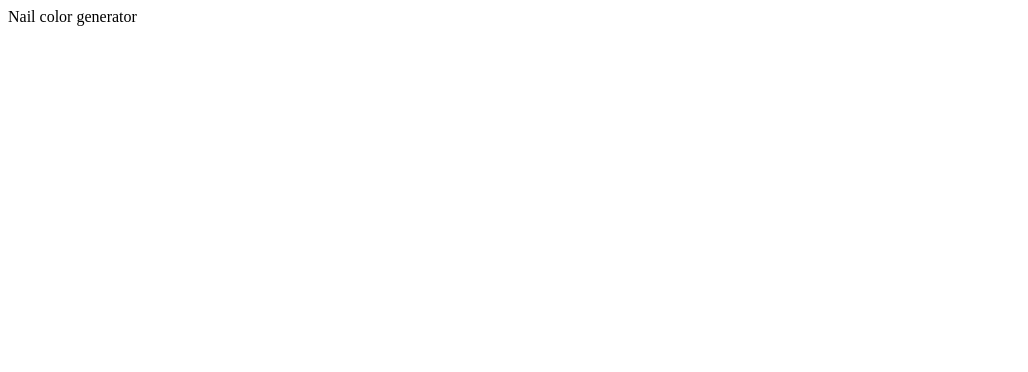
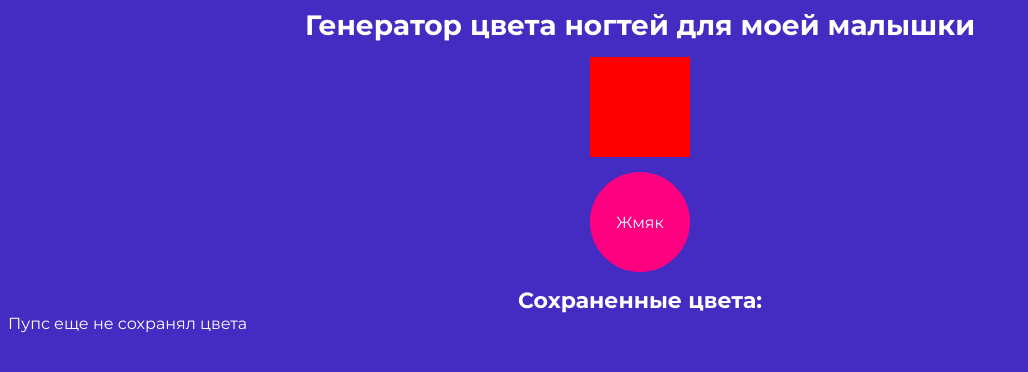
Before and after one commit to MBorkovskiy/nails-color-generator, a React (Vite) app: page / in a window 1280 px wide. Shown: the top 372 px of the page, without its empty margins (0-1028 px from the left). Built offline with nearby package versions, Linux system fonts and the light colour scheme; the HTML template or start-up script is replaced by a standard one.

Commit message:
add content

```diff
--- a/index.html
+++ b/index.html
@@ -4,6 +4,12 @@
     <meta charset="UTF-8" />
     <link rel="icon" type="image/svg+xml" href="/vite.svg" />
     <meta name="viewport" content="width=device-width, initial-scale=1.0" />
+    <link rel="preconnect" href="https://fonts.googleapis.com" />
+    <link rel="preconnect" href="https://fonts.gstatic.com" crossorigin />
+    <link
+      href="https://fonts.googleapis.com/css2?family=Montserrat:ital,wght@0,100..900;1,100..900&display=swap"
+      rel="stylesheet"
+    />
     <title>Nail color generator</title>
   </head>
   <body>
--- a/src/App.css
+++ b/src/App.css
@@ -0,0 +1,36 @@
+h1 {
+  text-align: center;
+  font-size: 28px;
+}
+
+h2 {
+  text-align: center;
+  font-size: 22px;
+}
+.wrapper {
+  display: flex;
+  flex-direction: column;
+  gap: 15px;
+}
+
+.top-content {
+  display: flex;
+  align-items: center;
+  flex-direction: column;
+  gap: 15px;
+}
+.item {
+  width: 100px;
+  height: 100px;
+}
+.generate-button {
+  all: unset;
+  color: white;
+  width: 100px;
+  height: 100px;
+  border-radius: 100%;
+  background-color: rgb(255, 0, 128);
+  display: flex;
+  align-items: center;
+  justify-content: center;
+}
--- a/src/App.tsx
+++ b/src/App.tsx
@@ -1,7 +1,62 @@
+import { useEffect, useState } from "react";
 import "./App.css";
 
 function App() {
-  return <>Nail color generator</>;
+  const [color, setColor] = useState("rgb(255, 0, 0)");
+  const [shouldGenerate, setShouldGenerate] = useState(false);
+
+  const [countColor, setCountColor] = useState(0);
+  const [speed, setSpeed] = useState(30);
+
+  const generateColor = () => {
+    const r = Math.floor(Math.random() * 255);
+    const g = Math.floor(Math.random() * 255);
+    const b = Math.floor(Math.random() * 255);
+
+    setColor(`rgb(${r}, ${g}, ${b})`);
+  };
+
+  useEffect(() => {
+    const generatingColors = setTimeout(() => {
+      if (countColor < 100 && shouldGenerate) {
+        generateColor();
+        setCountColor((prev) => prev + 1);
+      }
+    }, speed);
+    return () => clearTimeout(generatingColors);
+  }, [countColor, shouldGenerate]);
+
+  useEffect(() => {
+    if (countColor === 100) {
+      setShouldGenerate(false);
+      setCountColor(0);
+    }
+    setSpeed(() => {
+      if (countColor > 95) {
+        return 500;
+      }
+      return 30;
+    });
+  }, [countColor]);
+
+  return (
+    <div className="wrapper">
+      <div className="top-content">
+        <h1>Генератор цвета ногтей для моей малышки</h1>
+        <div style={{ background: color }} className="item"></div>
+        <button
+          onClick={() => setShouldGenerate(true)}
+          className="generate-button"
+        >
+          Жмяк
+        </button>
+      </div>
+      <div>
+        <h2>Сохраненные цвета:</h2>
+        <p>Пупс еще не сохранял цвета</p>
+      </div>
+    </div>
+  );
 }
 
 export default App;
--- a/src/index.css
+++ b/src/index.css
@@ -0,0 +1,19 @@
+* {
+  box-sizing: border-box;
+  margin: 0;
+  padding: 0;
+}
+
+body {
+  height: 100vh;
+  background-color: rgb(68, 43, 194);
+  font-family: "Montserrat", sans-serif;
+  font-optical-sizing: auto;
+  font-style: normal;
+}
+
+#root {
+  height: 100%;
+  padding: 8px;
+  color: white;
+}
```
